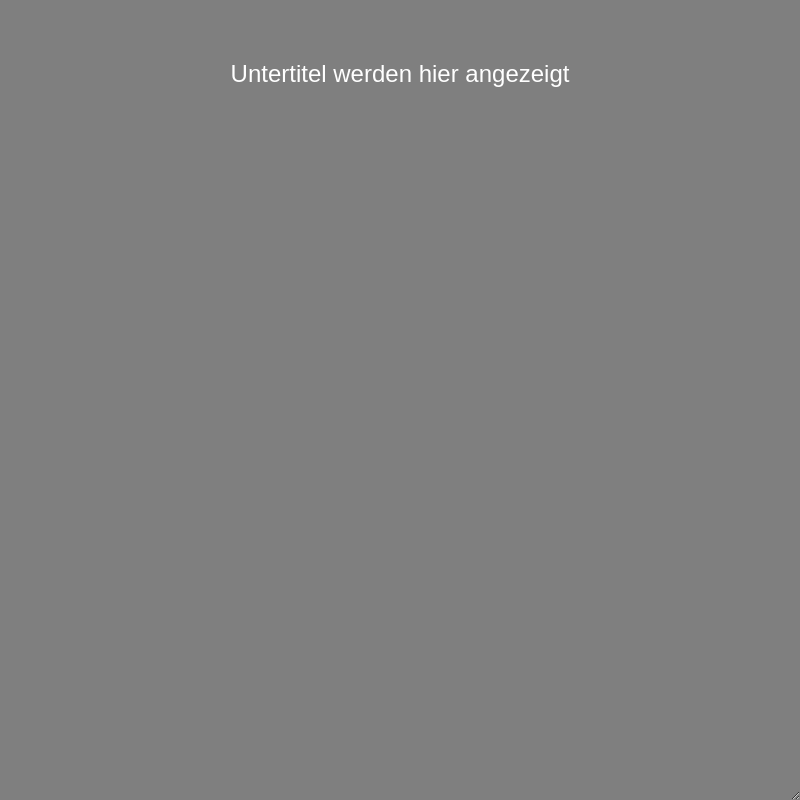
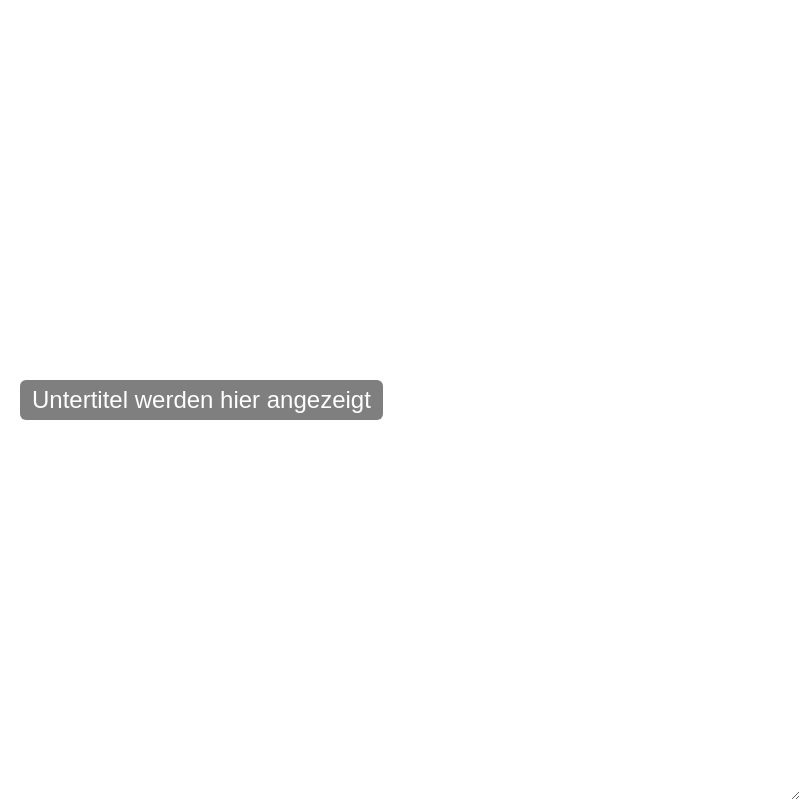
Before and after one commit to Daniel-Ma-DA/Subitlepresenter, an Electron app: page index.html in a window 800 px wide. Drawn offline with Linux system fonts and the light colour scheme.

Commit message:
Update index.html
added only background to the text not whole window

```diff
--- a/index.html
+++ b/index.html
@@ -20,7 +20,6 @@
             bottom: 0;
             display: flex;
             flex-direction: column;
-            background: rgba(0, 0, 0, 0.5);
             resize: both;
             overflow: auto;
         }
@@ -35,11 +34,22 @@
         /* Anzeige für den Untertiteltext */
         #subtitleDisplay {
             flex: 1;
+            display: flex;
+            justify-content: flex-start; /* links ausrichten */
+            align-items: center;         /* vertikal zentrieren */
             padding: 20px;
-            text-align: center;
+            background: transparent;     /* Hintergrund raus, wird auf Text gelegt */
+        }
+
+        #subtitleText {
+            display: inline-block;
+            padding: 6px 12px;
+            background: rgba(0, 0, 0, 0.5); /* Hintergrund nur um den Text */
+            border-radius: 6px;
             font-size: 24px;
             word-wrap: break-word;
         }
+
         /* Steuerleiste unten – keine Dragregion */
         #controls {
             padding: 10px;
@@ -63,8 +73,11 @@
 </head>
 <body>
 <div id="container">
-    <div id="dragbar">Fenster verschieben</div>
-    <div id="subtitleDisplay">Untertitel werden hier angezeigt</div>
+    <div id="dragbar">Verschieben</div>
+    <div id="subtitleDisplay">
+        <div id="subtitleText">Untertitel werden hier angezeigt</div>
+    </div>
+
     <div id="controls">
         <input type="file" id="fileInput" accept=".srt">
         <button id="playPause">Pause</button>
@@ -143,6 +156,7 @@
 
     // Liefert die aktuelle Wiedergabezeit in Sekunden
     function getCurrentTime() {
+        timeOffset=0;
         if (isPlaying) {
             return pausedTime + ((Date.now() - playbackStart) / 1000) + timeOffset;
         } else {
@@ -178,7 +192,7 @@
     // Aktualisiert die Anzeige des Untertitels und des Zeitstempels.
     // Zeigt den aktuellen Untertitel an, bis der nächste beginnt.
     function updateSubtitle(currentTime) {
-        const display = document.getElementById('subtitleDisplay');
+        const display = document.getElementById('subtitleText');
         if (subtitles.length === 0) return;
         const current = subtitles[currentSubtitleIndex];
         let nextSubtitle = subtitles[currentSubtitleIndex + 1];
@@ -201,10 +215,12 @@
             isPlaying = false;
             this.textContent = 'Play';
         } else {
-            playbackStart = Date.now();
+            playbackStart = Date.now() - pausedTime * 1000;
+            pausedTime = 0;
             isPlaying = true;
             this.textContent = 'Pause';
             resetSubtitleInterval();
+
         }
     });
 
```
